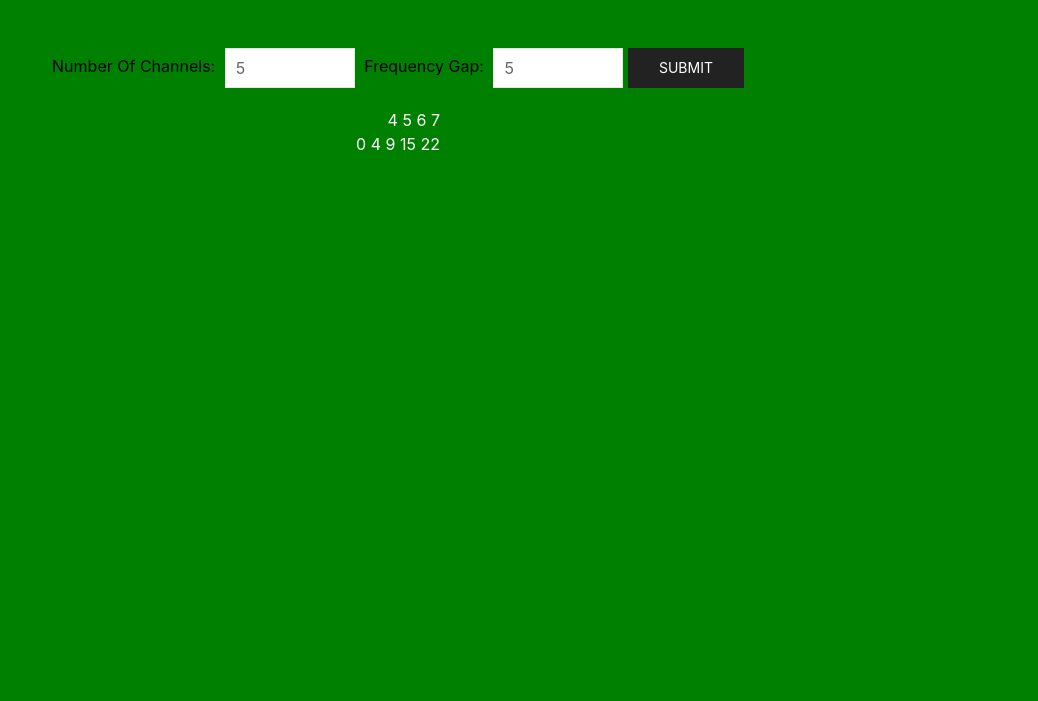
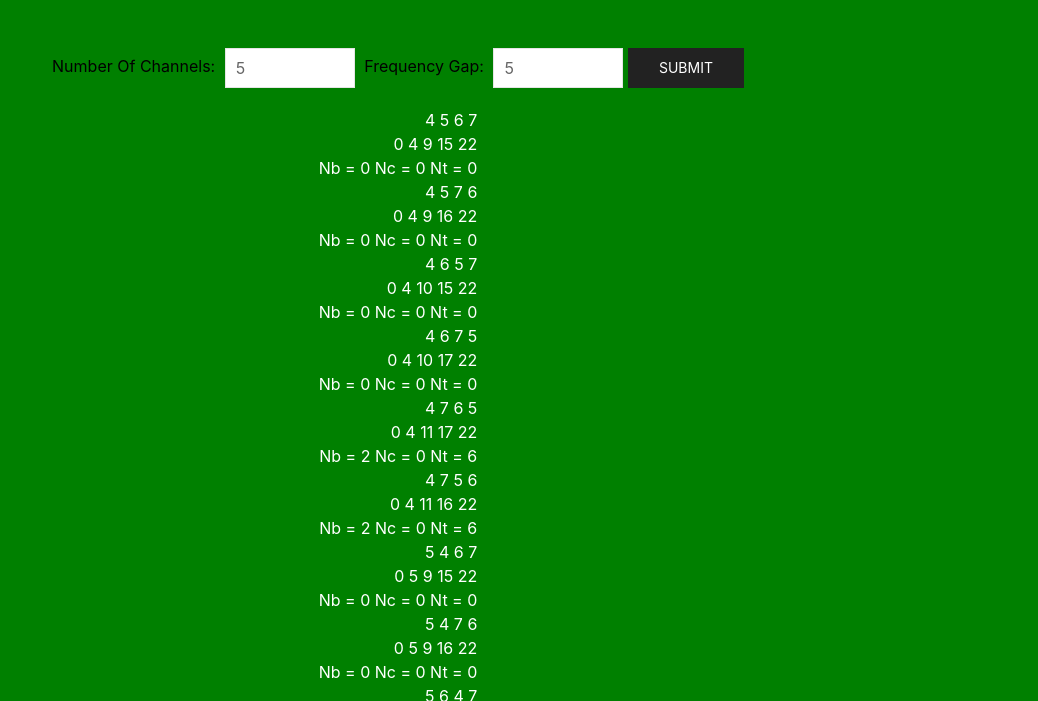
Before and after one commit to macinashutosh/calculator, a plain HTML site: page index.html in a window 1280 px wide. Both pictures are taken after typing "5", "5" into the empty fields and a click on the button "SUBMIT". Shown: the part 99-800 px from the top of the page, without its empty margins (242-1280 px from the left). Drawn offline with nearby package versions, Linux system fonts and the light colour scheme.

Commit message:
Added-changed

```diff
--- a/index.html
+++ b/index.html
@@ -119,14 +119,19 @@ $("#submit-button").on("click",function(){
 				freq = 0;
 	}
 		console.log(BaseUnit)
-		//funtions to calculate permutations
+
+
+
+
+		//functions to calculate permutations
+			 		var darray = []
 					var swap = function(array, frstElm, scndElm) {
 
 					    var temp = array[frstElm];
 					    array[frstElm] = array[scndElm];
 					    array[scndElm] = temp;
 					}
-					var darray = []
+
 
 					var permutation = function(array, leftIndex, size) {
 
@@ -153,6 +158,8 @@ $("#submit-button").on("click",function(){
 					        }
 					    }
 					}
+
+
 		var d = []
 		d.push(4);
 		// $("#element").append(d[0])
@@ -212,19 +219,26 @@ $("#submit-button").on("click",function(){
 					// console.log(narray)
 					return narray;
 					}
+
+
 		permutation(d,0,d.length)
-		answer = combination(darray[0],BaseUnit,N);
-		for (var j=0;j<darray[0].length;j++){
-				$("#element").append(darray[0][j])
+
+		var toPrintD = []
+		var toPrintN = []
+		var toPrintNB = 0
+		var toPrintNC = 0
+		var toPrintNT = 0
+		for (var outer=0;outer<darray.length;outer++){
+				for(var inner =0 ;inner<darray[outer].length;inner++){
+					$("#element").append(darray[outer][inner])
 					$("#element").append("\t")
 				}
+					answer = combination(darray[outer],BaseUnit,N);
 					$("#element").append("<br>")
 					for (var j=0;j<answer.length;j++){
 						$("#element").append(answer[j])
 						$("#element").append("\t")
 					}
-			$("#element").append("<br>");
-			$("#element").append("<br>");
 					$("#element").append("<br>");
 					var prevN = 0;
 					var differenceArr = []
@@ -240,12 +254,40 @@ $("#submit-button").on("click",function(){
 							// $("#element").append(parseInt(answer[i])-parseInt(answer[prevN]))
 							// $("#element").append("\t")
 						}
-			$("#element").append("<br>");
 						differenceArr.push(temp1)
 						prevN++;
 					}
+					var feasible = checkFeasibility(differenceArr);
+					$("#element").append("Nb = \t"+feasible[0]+"\tNc = \t"+feasible[1]+"\tNt = \t"+(parseInt(parseInt(3*feasible[0])+parseInt(2*feasible[1]))));
+					$("#element").append("<br>");
+				}
+			// }
+
 		// console.log("diff")
 		// console.log(differenceArr)
+
+		// for(var i=0;i<darray.length;i++){
+		// 	for (var j=0;j<darray[0].length;j++){
+		// 		$("#element").append(darray[i][j])
+		// 		$("#element").append("\t")
+		// 	}
+		// 	$("#element").append("<br>")
+		// 	var answer = combination(darray[i],BaseUnit,N);
+		// 	for (var j=0;j<answer.length;j++){
+		// 		$("#element").append(answer[j])
+		// 		$("#element").append("\t")
+		// 	}
+		// 	$("#element").append("<br>")
+
+		// }
+		// $("#element").append("<br>")
+
+
+
+
+});
+
+function checkFeasibility(differenceArr){
 	var map = {};
 	class Double {
 		constructor(diagonal,row){
@@ -284,6 +326,7 @@ $("#submit-button").on("click",function(){
 	}
 	// console.log("map:")
 	// console.log(map)
+
 	var Nb = 0
 	var Nc = 0
 	for (var key in map) {
@@ -346,7 +389,7 @@ $("#submit-button").on("click",function(){
 	    				// console.log("Nc")
 	    			}
 	    		}
-		    		console.log(key+"-> Nb"+Nb+" Nc"+Nc)
+	    		// console.log(key+"-> Nb"+Nb+" Nc"+Nc)
 
 
 	    	}else{
@@ -357,30 +400,8 @@ $("#submit-button").on("click",function(){
 	}
 	console.log(Nb)
 	console.log(Nc)
-
-		// var double = new Double(1,1)
-		// console.log(double.getInfo())
-		// for(var i=0;i<darray.length;i++){
-		// 	for (var j=0;j<darray[0].length;j++){
-		// 		$("#element").append(darray[i][j])
-		// 		$("#element").append("\t")
-		// 	}
-		// 	$("#element").append("<br>")
-		// 	var answer = combination(darray[i],BaseUnit,N);
-		// 	for (var j=0;j<answer.length;j++){
-		// 		$("#element").append(answer[j])
-		// 		$("#element").append("\t")
-		// 	}
-		// 	$("#element").append("<br>")
-
-		// }
-		// $("#element").append("<br>")
-
-
-
-
-});
-
+	return [Nb,Nc]
+}
 
 
 </script>
```
Lines whose indentation alone changed are shown as unchanged.
